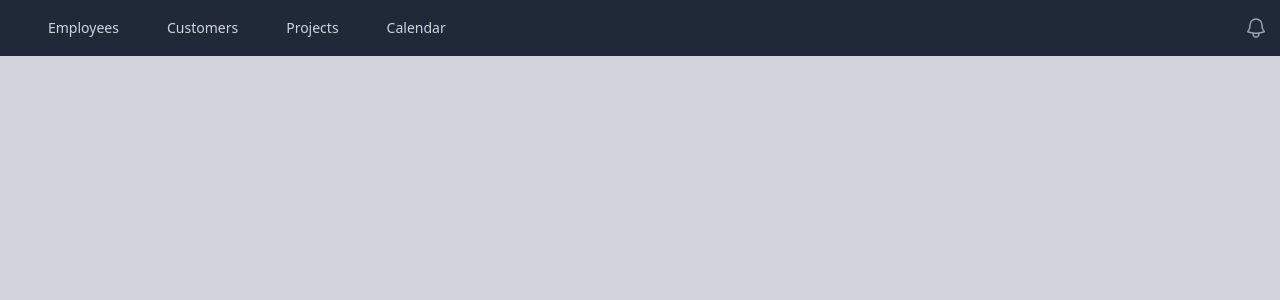
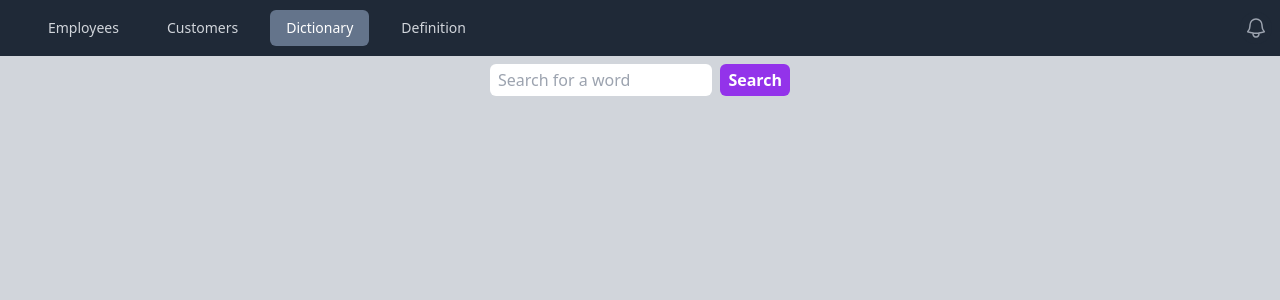
Before and after one commit to msiddiqui0110/React, a React (Create React App) app: page /Dictionary in a window 1280 px wide. Shown: the top 300 px of the page. Built offline with nearby package versions, Linux system fonts and the light colour scheme.

Commit message:
style the dictionary

```diff
--- a/src/App.js
+++ b/src/App.js
@@ -8,6 +8,9 @@
 import Employees from "./pages/Employees";
 import { BrowserRouter, Routes, Route } from "react-router-dom";
 import Customers from "./pages/Customers";
+import Dictionary from "./pages/Dictionary";
+import Definition from "./pages/Definition";
+import NotFound from "./components/NotFound";
 
 function App() {
   return (
@@ -15,7 +18,11 @@
       <Header>
         <Routes>
           <Route path="/Employees" element={<Employees />} />
+          <Route path="/Dictionary" element={<Dictionary />} />
+          <Route path="/Definition/:search" element={<Definition />} />
           <Route path="/Customers" element={<Customers />} />
+          <Route path="/404" element={<NotFound />} />
+          <Route path="*" element={<NotFound/>} />
         </Routes>
       </Header>
     </BrowserRouter>
--- /dev/null
+++ b/src/components/DefinitionSearch.js
@@ -0,0 +1,28 @@
+import { useState } from "react";
+import { useNavigate } from "react-router-dom";
+
+export default function DefinitionSearch() {
+  const [word, setWord] = useState();
+  const navigate = useNavigate();
+
+  return (
+    <form
+      className="flex space-between space-x-2 max-w-[300px]"
+      onSubmit={() => {
+        navigate("/definition/" + word);
+      }}
+    >
+      <input
+        className="shrink min-w-0 px-2 rounded py-1"
+        placeholder="Search for a word"
+        type="text"
+        onChange={(e) => {
+          setWord(e.target.value);
+        }}
+      />
+      <button className="bg-purple-600 hover:bg-purple-400 text-white font-bold py-1 px-2 rounded">
+        Search
+      </button>
+    </form>
+  );
+}
--- a/src/components/Header.js
+++ b/src/components/Header.js
@@ -2,10 +2,6 @@
   Disclosure,
   DisclosureButton,
   DisclosurePanel,
-  Menu,
-  MenuButton,
-  MenuItem,
-  MenuItems,
 } from "@headlessui/react";
 import { Bars3Icon, BellIcon, XMarkIcon } from "@heroicons/react/24/outline";
 import { NavLink } from "react-router-dom";
@@ -13,13 +9,9 @@
 const navigation = [
   { name: "Employees", href: "/Employees"},
   { name: "Customers", href: "/Customers"},
-  { name: "Projects", href: "/others"},
-  { name: "Calendar", href: "/otherssss"},
+  { name: "Dictionary", href: "/Dictionary"},
+  { name: "Definition", href: "/Definition"},
 ];
-
-function classNames(...classes) {
-  return classes.filter(Boolean).join(" ");
-}
 
 export default function Header(props) {
   return (
@@ -99,7 +91,7 @@
         </DisclosurePanel>
       </Disclosure>
       <div className="bg-gray-300">
-        <div className="mx-auto min-h-screen px-2 py-2 max-w-7xl">
+        <div className="mx-auto min-h-screen px-3 py-2 max-w-7xl">
           {props.children}
         </div>
       </div>
--- /dev/null
+++ b/src/components/NotFound.js
@@ -0,0 +1,3 @@
+export default function NotFound(){
+return <p>The Page you are looking for is not found</p>
+}
--- /dev/null
+++ b/src/pages/Definition.js
@@ -0,0 +1,68 @@
+import { useEffect, useState } from "react";
+import {v4 as uuidv4} from "uuid"
+import { Link, useNavigate, useParams } from "react-router-dom";
+import NotFound from "../components/NotFound";
+import DefinitionSearch from "../components/DefinitionSearch";
+
+export default function Definition() {
+  const [word, setWord] = useState();
+  const [notFound, setNotFound] = useState()
+  let {search} = useParams();
+  const [error, setError] = useState()
+  const navigate = useNavigate();
+
+  useEffect(() => {
+    //const url = 'https://httpstat.us/500'
+    const url = "https://api.dictionaryapi.dev/api/v2/entries/en/" + search;
+    fetch(url)
+      .then((Response) => {
+        console.log(Response.status)
+        if (Response.status === 404) {
+          setNotFound(true);
+        } else if (Response.status === 401) {
+          navigate("/login");
+        } else if (Response.status === 500) {
+          //setServerErrors(true);
+        }
+        if(!Response.ok) {
+            setError(true);
+            throw new error ('something went wrong')
+        }
+        return Response.json();
+    })
+      .then((data) => {
+        setWord(data[0].meanings);
+      });
+  }, []);
+
+  if (notFound === true) {
+    return (
+    <>
+    <NotFound />
+    <Link to="/dictionary">Search Another</Link>
+    </>
+)
+  }
+
+  return (
+    <>
+      {word ? (
+        <>
+          <h1>Here is a Definition:</h1>
+          {word.map((meaning) => {
+            return (
+              <p key={uuidv4()}>
+                {meaning.partOfSpeech + ": "}
+                {meaning.definitions[0].definition}
+              </p>
+            );
+          })}
+          <p> Search Again : </p>
+          <DefinitionSearch />
+        </>
+      ) : (
+        <p>Loading.....</p>
+      )}
+    </>
+  );
+}
--- /dev/null
+++ b/src/pages/Dictionary.js
@@ -0,0 +1,9 @@
+import DefinitionSearch from "../components/DefinitionSearch";
+
+export default function Dictionary () {
+ return (
+<div className="flex justify-center">
+  <DefinitionSearch />
+</div>
+ )
+}
```
